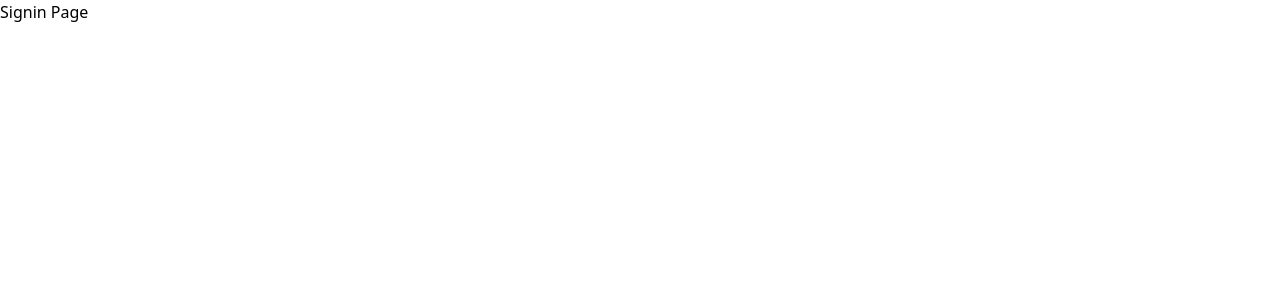
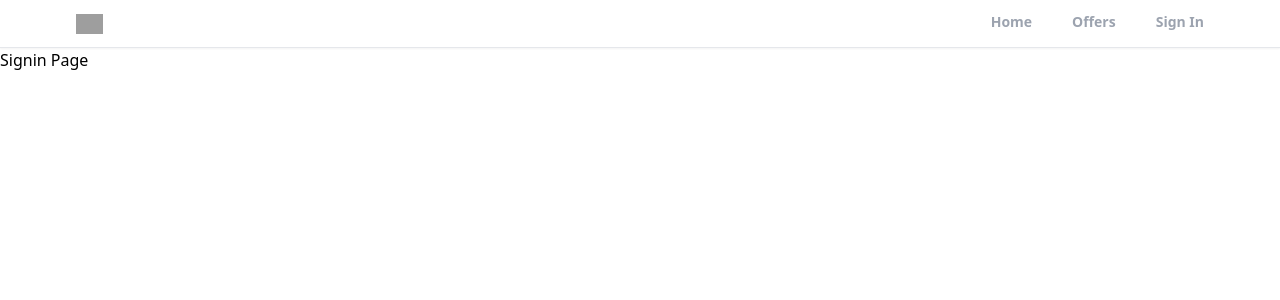
Before and after one commit to ahmbenali/realtor-app, a React (Vite) app: page /sign-in in a window 1280 px wide. Shown: the top 300 px of the page. Built offline with nearby package versions, Linux system fonts and the light colour scheme; grey boxes are pictures that could not be loaded.

Commit message:
create header component

```diff
--- a/src/App.jsx
+++ b/src/App.jsx
@@ -1,4 +1,5 @@
 import { BrowserRouter as Router, Routes, Route } from 'react-router-dom';
+import Header from './components/Header';
 import ForgotPassword from './pages/ForgotPassword';
 import Home from './pages/Home';
 import Offers from './pages/Offers';
@@ -9,6 +10,7 @@
 function App() {
 	return (
 		<Router>
+			<Header />
 			<Routes>
 				<Route path='/' element={<Home />} />
 				<Route path='/profile' element={<Profile />} />
--- /dev/null
+++ b/src/components/Header.jsx
@@ -0,0 +1,51 @@
+import { useLocation, useNavigate } from 'react-router-dom';
+
+export default function Header() {
+	const location = useLocation();
+	console.log('pathname: ', location.pathname);
+
+	const navigate = useNavigate();
+
+	const pathMatchRoute = route => route === location.pathname;
+
+	const links = [
+		{ name: 'Home', path: '/' },
+		{ name: 'Offers', path: '/offers' },
+		{ name: 'Sign In', path: '/sign-in' },
+	];
+
+	return (
+		<div className='bg-white border-b shadow-sm  sticky top-0 z-50'>
+			<header className='flex justify-between items-center px-3 max-w-6xl mx-auto'>
+				<div>
+					<img
+						src='https://static.rdc.moveaws.com/images/logos/rdc-logo-default.svg'
+						alt='logo'
+						className='h-5 cursor-pointer'
+						onClick={ev => navigate('/')}
+					/>
+				</div>
+				<div>
+					<ul className='flex  space-x-10'>
+						{links.map(({ name, path }) => (
+							<li
+								key={name}
+								className={`cursor-pointer py-3 text-sm font-semibold text-gray-400 border-b-[3px]
+               border-b-transparent ${
+									pathMatchRoute(path) && 'text-black border-b-red-500'
+								}`}
+								onClick={ev => navigate(path)}
+							>
+								{name}
+							</li>
+						))}
+
+						{/* <li>Home</li>
+						<li>Offers</li>
+						<li>Sign in</li> */}
+					</ul>
+				</div>
+			</header>
+		</div>
+	);
+}
```
